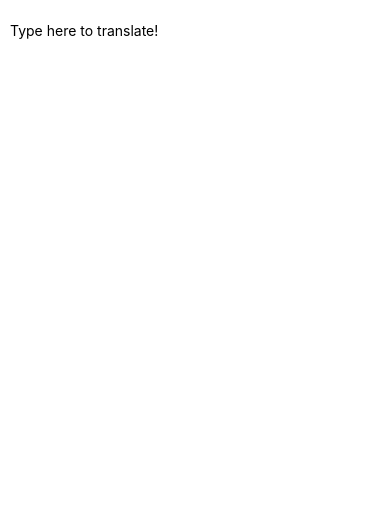
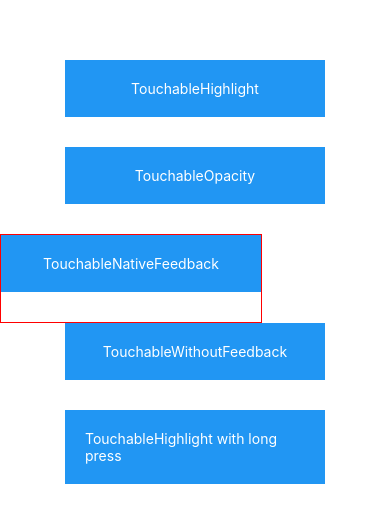
Before and after one commit to Anchorer/RNKid, a React Native app: screen / in a window 390 px wide. Shown: the top 522 px of the page. Built offline with nearby package versions, Linux system fonts and the light colour scheme.

Commit message:
feat: add Touchable feature

```diff
--- a/App.js
+++ b/App.js
@@ -1,5 +1,5 @@
 import React, { Component } from 'react';
-import { AppRegistry, StyleSheet, Text, TextInput, View } from 'react-native';
+import { AppRegistry, Alert, Platform, StyleSheet, Text, TextInput, Button, TouchableHighlight, TouchableOpacity, TouchableNativeFeedback, TouchableWithoutFeedback, View } from 'react-native';
 
 class Greeting extends Component {
   render() {
@@ -45,18 +45,7 @@ class Greeting extends Component {
   }
 }*/
 
-const styles = StyleSheet.create({
-  bigBlue: {
-    color: 'blue',
-    fontWeight: 'bold',
-    fontSize: 30
-  },
-  red: {
-    color: 'red'
-  }
-  });
-
-export default class PizzsTranslator extends Component {
+/*export default class PizzsTranslator extends Component {
     constructor(props) {
         super(props);
         this.state = {text: ''};
@@ -78,4 +67,89 @@ export default class PizzsTranslator extends Component {
         );
     }
 
+}*/
+
+export default class ButtonBasics extends Component {
+    _onPressButton() {
+        Alert.alert('You pressed the button!');
+    }
+
+    _onLongPressButton() {
+        Alert.alert('You long pressed the button!');
+    }
+
+    render() {
+        return(
+            <View style={styles.container}>
+                <TouchableHighlight onPress={() => this._onPressButton()} underlayColor='white'>
+                    <View style={styles.button}>
+                        <Text style={styles.buttonText}>TouchableHighlight</Text>
+                    </View>
+                </TouchableHighlight>
+
+                <TouchableOpacity onPress={() => this._onPressButton()}>
+                    <View style={styles.button}>
+                        <Text style={styles.buttonText}>TouchableOpacity</Text>
+                    </View>
+                </TouchableOpacity>
+
+                <TouchableNativeFeedback
+                    onPress={() => this._onPressButton()}
+                    background={Platform.OS === 'android' ? TouchableNativeFeedback.SelectableBackground() : ''}>
+                    <View style={styles.button}>
+                        <Text style={styles.buttonText}>TouchableNativeFeedback</Text>
+                    </View>
+                </TouchableNativeFeedback>
+
+                <TouchableWithoutFeedback onPress={() => this._onPressButton()}>
+                    <View style={styles.button}>
+                        <Text style={styles.buttonText}>TouchableWithoutFeedback</Text>
+                    </View>
+                </TouchableWithoutFeedback>
+
+                <TouchableHighlight
+                    onPress={() => this._onPressButton()}
+                    onLongPress={() => this._onLongPressButton()}
+                    underlayColor='white'>
+                    <View style={styles.button}>
+                        <Text style={styles.buttonText}>TouchableHighlight with long press</Text>
+                    </View>
+                </TouchableHighlight>
+
+            </View>
+        );
+    }
 }
+
+const styles = StyleSheet.create({
+    bigBlue: {
+        color: 'blue',
+        fontWeight: 'bold',
+        fontSize: 30
+    },
+    red: {
+        color: 'red'
+    },
+    container: {
+        paddingTop: 60,
+        alignItems: 'center'
+    },
+    button: {
+        marginBottom: 30,
+        width: 260,
+        alignItems: 'center',
+        backgroundColor: '#2196F3'
+    },
+    buttonText: {
+        padding: 20,
+        color: 'white'
+    },
+    buttonContainer: {
+        margin: 20
+    },
+    alternativeLayoutButtonContainer: {
+        margin: 20,
+        flexDirection: 'row',
+        justifyContent: 'space-between'
+    }
+});
```
